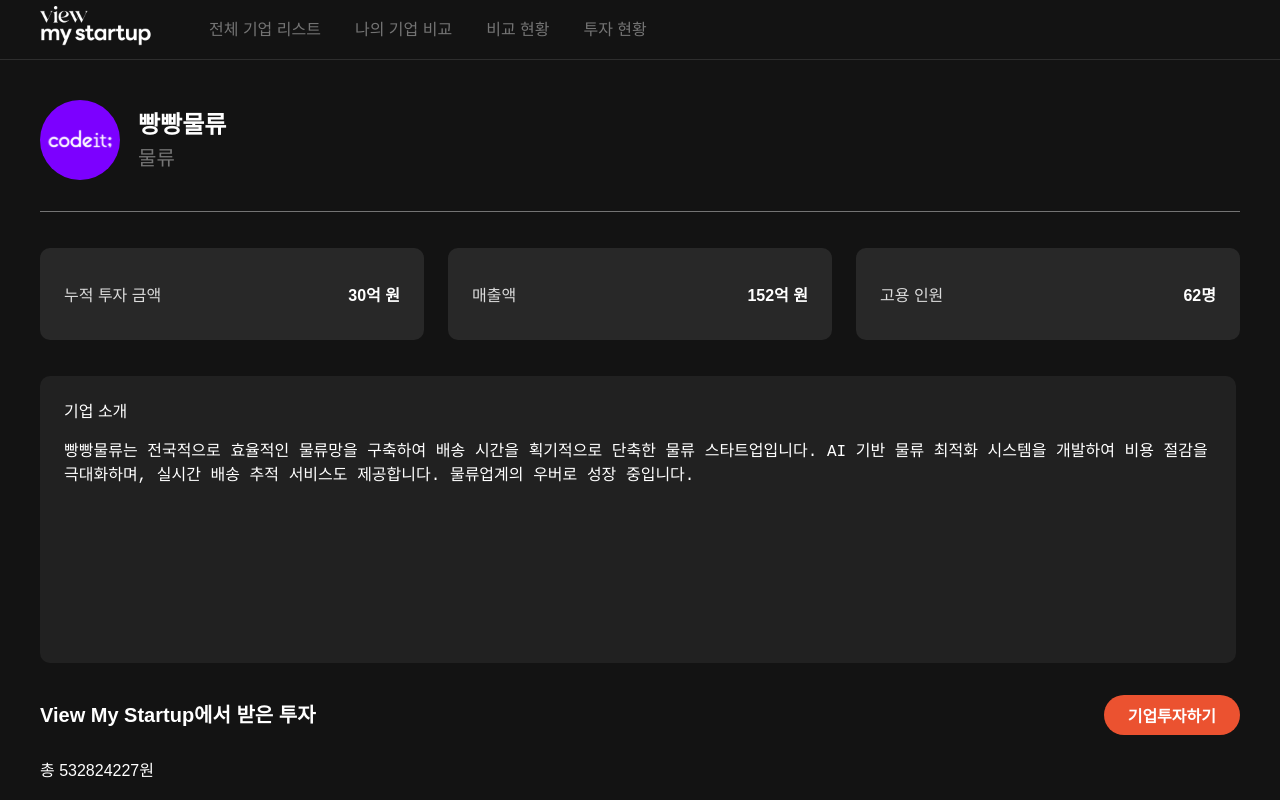
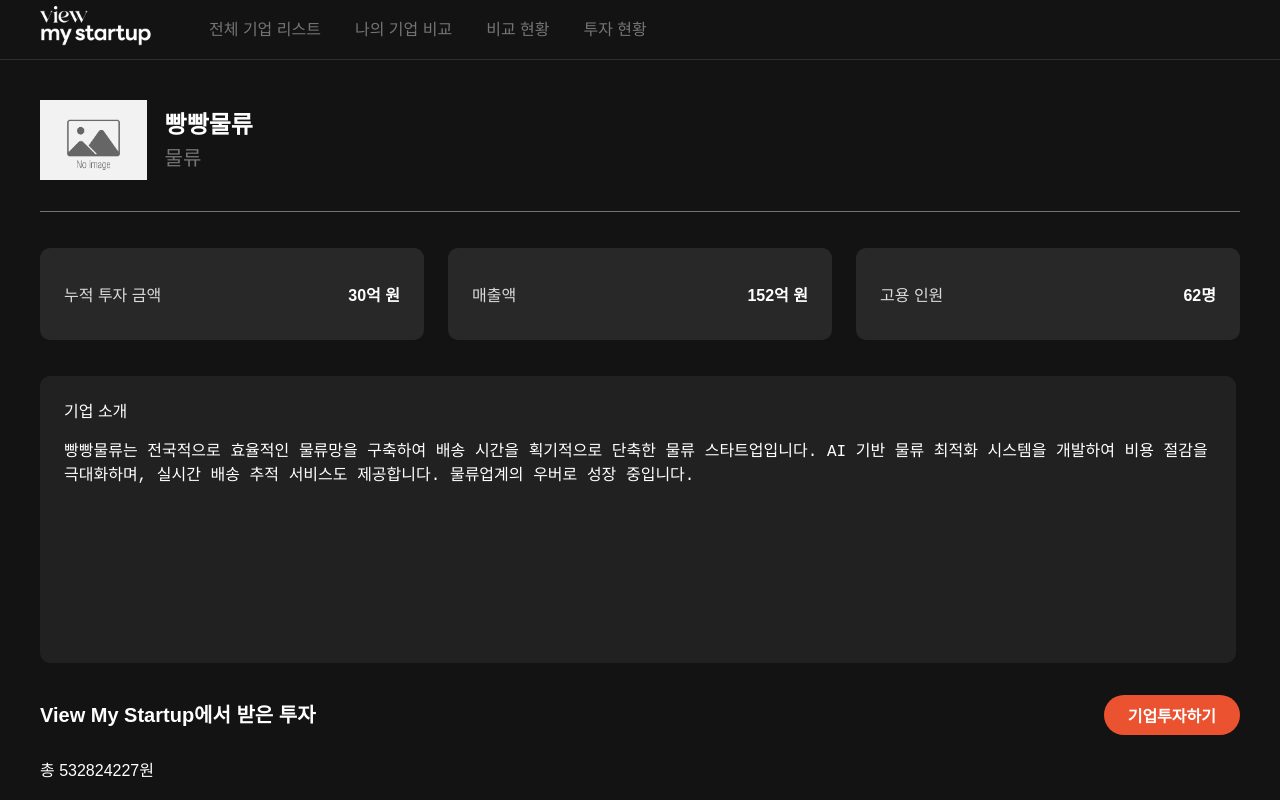
Before and after one commit to kipid/View-My-Startup-Codeit, a React (Create React App) app: page /user/1/companies/1 in a window 1280 px wide. Shown: the top 800 px of the page. Built offline with nearby package versions, Linux system fonts and the light colour scheme; a web font is replaced by a local one.

Commit message:
Feat: Add no image

```diff
--- a/src/pages/CompanyDetailPage.jsx
+++ b/src/pages/CompanyDetailPage.jsx
@@ -2,6 +2,7 @@ import { useEffect, useState } from 'react';
 import Pagination from '../components/Pagination.jsx';
 import style from './CompanyDetailPage.module.css';
 import logo from '../assets/codeit_logo.svg';
+import noImage from '../assets/no_image.png';
 import { COMPANY, INVESTMENT } from '../shared/mock/mock.js';
 
 const name = '코드잇';
@@ -62,7 +63,7 @@ function CompanyDetailPage() {
 			<div id={style.companyDetail}>
 				<div id={style.companyDetailHeader}>
 					<div>
-						<img src={logo} alt="companyLogo" />
+						<img src={companyDetail.logo ?? noImage} alt="companyLogo" />
 						<div>
 							<p id={style.companyName}>{companyDetail.name}</p>
 							<p id={style.companyCategory}>{companyDetail.category}</p>
```
Also changed, not shown: src/assets/no_image.png (added).
